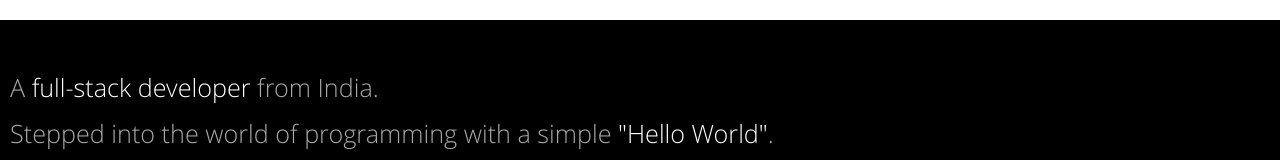
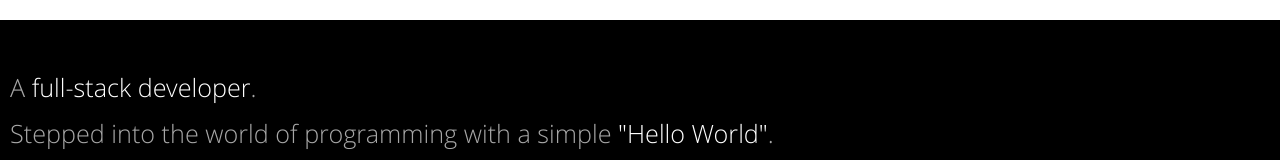
Before and after one commit to indu-prakash/indu-prakash.github.io, a plain HTML site: page index.html in a window 1280 px wide. Shown: the part 380-540 px from the top of the page. Drawn offline with Linux system fonts and the light colour scheme.

Commit message:
Updated index.html

```diff
--- a/index.html
+++ b/index.html
@@ -25,7 +25,7 @@
         <div class="row blackbg">
         <!-- <h3 class="leftsubheading">ABOUT</h3> -->
             <div class="subheading">
-                <p>A <span class="highlights">full-stack developer</span> from India. </p>
+                <p>A <span class="highlights">full-stack developer</span>. </p>
                 <p>Stepped into the world of programming with a simple <span class="highlights">"Hello World"</span>.</p>
                 <p>Now I develop complex <span class="highlights">real-time</span> web applications with <span class="highlights">modern</span> web technologies. </p>
                 <p>I have used <span class="highlights">HTML5</span>, CSS3, <span class="highlights">Javascript</span>, JQuery, <span class="highlights">AngularJS</span>, Bootstrap, <span class="highlights">PHP</span>, <span class="highlights">NodeJS</span> and MySQL while constantly looking for new technologies to learn.</p>
```
